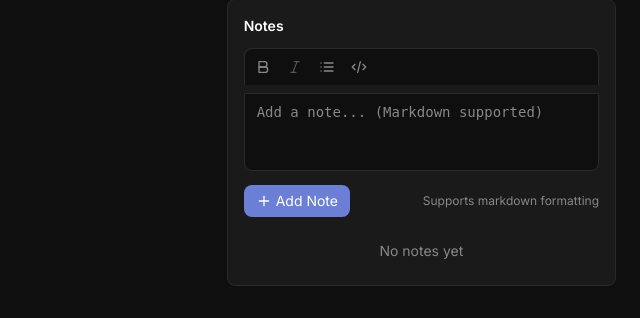
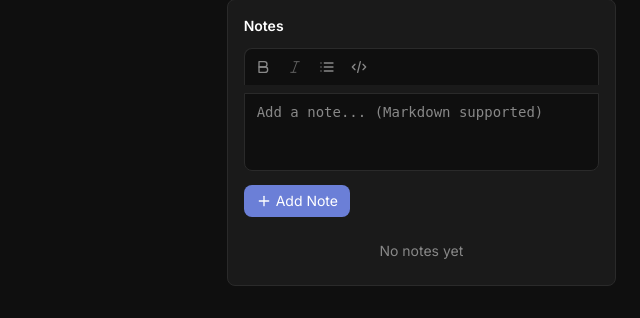
Before and after one commit to sebkrier/alexandria, a FastAPI app: template backend/templates/pages/article.html in a window 1280 px wide. Shown: the part 676-994 px from the top of the page, without its empty margins (640-1280 px from the left). Run offline with FastAPI, Linux system fonts and the light colour scheme; the template is opened without the code that fills it, so the values that code supplies are empty; parts of the project's set-up code (start-up, migrations or seed data) failed here and were passed over; some libraries are stand-ins or nearby versions.

Commit message:
UI: Remove markdown hint from notes, add 4th column to grid
- Remove "Supports markdown formatting" text from notes section
- Library grid now shows 4 columns on xl screens (1920px+)

Co-Authored-By: Claude Opus 4.5 <noreply@anthropic.com>

```diff
--- a/backend/templates/partials/article_list.html
+++ b/backend/templates/partials/article_list.html
@@ -40,7 +40,7 @@
     {% endfor %}
 </div>
 {% else %}
-<div class="grid grid-cols-1 md:grid-cols-2 lg:grid-cols-3 gap-4" id="article-list">
+<div class="grid grid-cols-1 md:grid-cols-2 lg:grid-cols-3 xl:grid-cols-4 gap-4" id="article-list">
     {% for article in articles %}
     {% include 'partials/article_card.html' with context %}
     {% endfor %}
--- a/backend/templates/partials/article_notes_section.html
+++ b/backend/templates/partials/article_notes_section.html
@@ -88,7 +88,6 @@
             required
             class="w-full px-3 py-2 bg-dark-bg border border-dark-border rounded-b-lg text-dark-text placeholder-dark-muted text-sm focus:outline-none focus:ring-1 focus:ring-article-blue resize-none mb-2 font-mono"
         ></textarea>
-        <div class="flex items-center justify-between">
         <button
             type="submit"
             class="flex items-center gap-1 px-3 py-1.5 bg-article-blue text-white text-sm rounded-lg hover:bg-article-blue/90 transition-colors"
@@ -96,8 +95,6 @@
             {{ plus("w-4 h-4") }}
             Add Note
         </button>
-            <span class="text-xs text-dark-muted">Supports markdown formatting</span>
-        </div>
     </form>
 
     {# Notes list #}
```
Lines whose indentation alone changed are shown as unchanged.
